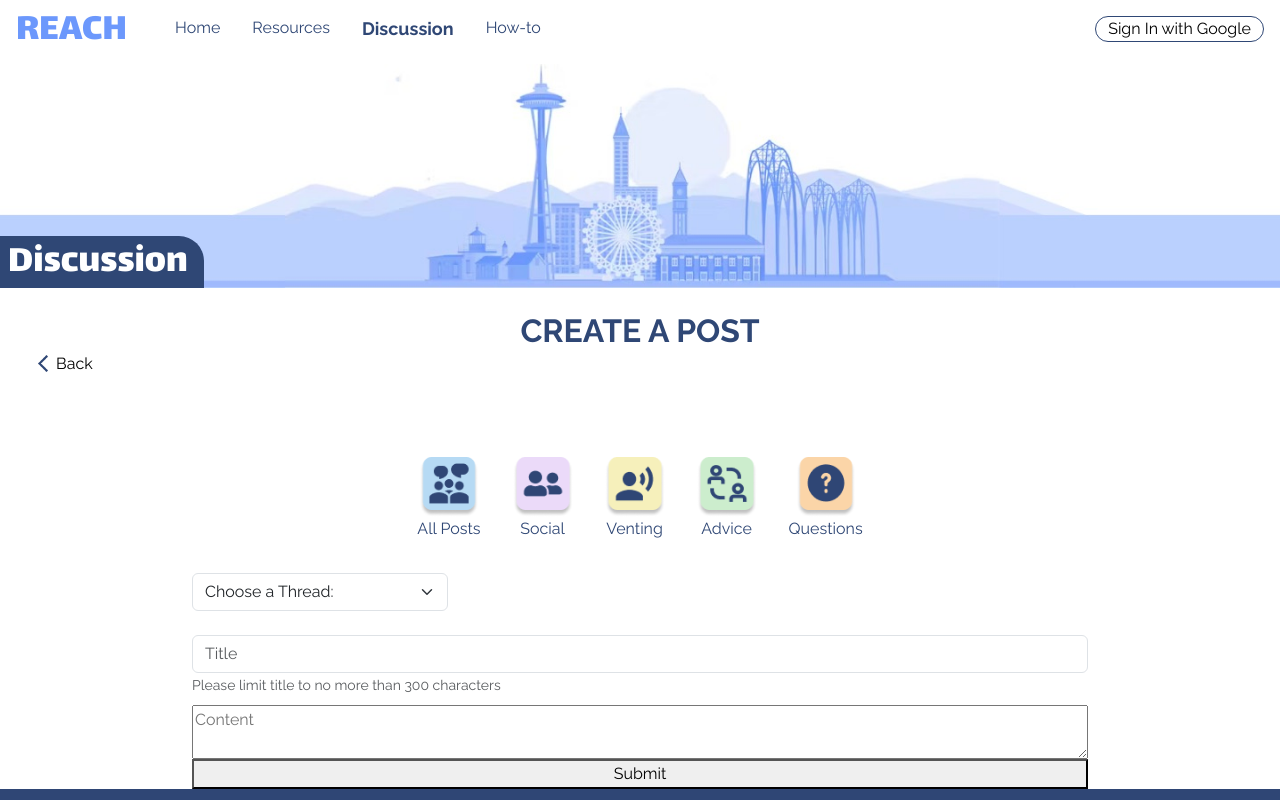
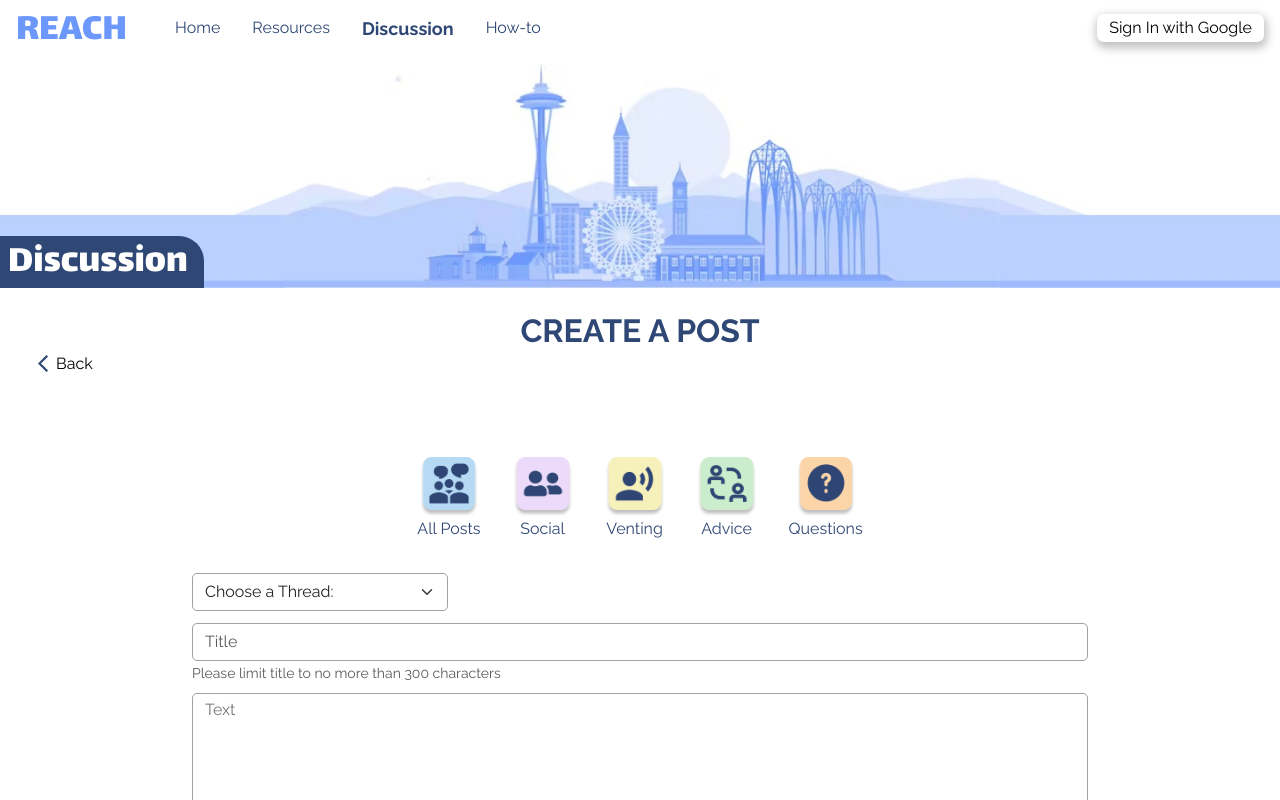
Before and after one commit to madiwake/INFO490-491-Capstone, a React (Create React App) app: page /create-discussion-post in a window 1280 px wide. Shown: the top 800 px of the page. Built offline with nearby package versions, Linux system fonts and the light colour scheme; no server answers.

Commit message:
finished create post page, working on discussion page

```diff
--- a/src/components/CreateDiscussionPostPage.js
+++ b/src/components/CreateDiscussionPostPage.js
@@ -77,7 +77,7 @@ export default function CreateDiscussionPostPage(props){
                             aria-label="choose a thread"
                             id="category"
                         >
-                            <option>Choose a Thread:</option>
+                            <option className="postForm-category-placeholder">Choose a Thread:</option>
                             <option value="social">Social</option>
                             <option value="Venting">Venting</option>
                             <option value="Advice">Advice</option>
@@ -91,20 +91,21 @@ export default function CreateDiscussionPostPage(props){
                                 id="title"
                                 placeholder="Title"
                                 maxLength={300}
+                                className="postForm-title-textBox"
                             />
                             <Form.Text id="title">Please limit title to no more than 300 characters</Form.Text>
                         </Form.Group>
                         <textarea
                             name="content"
                             id="content"
-                            placeholder="Content"
+                            placeholder="Text"
                             className="postForm-content"
                         ></textarea>
                         <button
                             className="create-post-button"
                             type="submit"
                         >
-                            Submit
+                            Post
                         </button>
                     </Form>
 
--- a/src/components/DiscussionForumPage.js
+++ b/src/components/DiscussionForumPage.js
@@ -81,43 +81,6 @@ const DiscussionForumPage = (props) => {
     const date = new Date(timestamp);
     return `${date.toLocaleDateString()} ${date.toLocaleTimeString()}`;
   };
-
-  // const handleSubmit = async (e) => {
-  //   e.preventDefault();
-  //   const title = e.target.title.value;
-  //   const content = e.target.content.value;
-  //   const category = e.target.category.value;
-  //   const timestamp = Date.now();
-
-  //   try {
-  //     const docRef = await addDoc(collection(props.firestore, 'forumposts'), {
-  //       title,
-  //       content,
-  //       category,
-  //       timestamp,
-  //       userId: user?.uid,
-  //       likes: 0 // Initialize likes count
-  //     });
-
-  //     const newPost = {
-  //       id: docRef.id,
-  //       title,
-  //       content,
-  //       category,
-  //       timestamp,
-  //       userId: user?.uid,
-  //       likes: 0, // Initialize likes count
-  //       likedByUser: false // Initialize likedByUser field
-  //     };
-
-  //     setPosts(prevPosts => [...prevPosts, newPost]);
-
-  //     e.target.reset();
-  //     // setShowCreatePost(false); replace with navigate back to discussion page
-  //   } catch (error) {
-  //     console.error("Error adding document: ", error);
-  //   }
-  // };
 
   const handleLike = async (postId) => {
     try {
@@ -301,18 +264,7 @@ const DiscussionForumPage = (props) => {
               currentCategory
             }
           </h3>
-          {user === null ?
-            <div>
-              <button
-                onClick={googleSignIn}
-                alt="sign in with google"
-                type="button"
-                className="signinToCreatePost-button"
-              >
-                Sign in to Post
-              </button>
-            </div>
-          :
+          {user !== null &&
             <div>
               {!showCreatePost && (
                 <div>
@@ -321,35 +273,16 @@ const DiscussionForumPage = (props) => {
                     onClick={() => navigate("/create-discussion-post")}
                   >
                     Create Post
+                    <img src="./img/create-icon.png" alt="a blue plus icon"/>
                   </button>
                 </div>
               )}
-              {/* {showCreatePost && (
-                <div className="input">
-                  <form onSubmit={handleSubmit}>
-                    <div>
-                      <input type="text" name="title" placeholder="Title" required />
-                    </div>
-                    <div>
-                      <textarea name="content" placeholder="Content" required></textarea>
-                    </div>
-                    <div>
-                      <label htmlFor="category">Select Category:</label>
-                      <select id="category" name="category">
-                        <option value="Social">Social</option>
-                        <option value="Venting">Venting</option>
-                        <option value="Advice">Advice</option>
-                        <option value="Questions">Questions</option>
-                      </select>
-                    </div>
-                    <button className={"create-post-button"} type="submit">Submit</button>
-                  </form>
-                </div>
-              )} */}
             </div>
           }
         </div>
-        <p>All posts are anonymous! Even if you are logged in, you can feel comfortable posting and commenting without people knowing it's you. You are free to disclose your name within your post or reply, but you don't have too!</p>
+        {user === null && <p className="forumNotice">You must be signed in to post.</p>}
+        <p className="forumNotice anonNotice">All posts are anonymous!</p>
+        <small className="forumNotice"> Even if you are logged in, you can feel comfortable posting and commenting without people knowing it's you. You are free to disclose your name within your post or reply, but you don't have too!</small>
         <div className="body-posts">
           <div className="allforumCards">
             {posts.map((post, index) => (
@@ -367,17 +300,14 @@ const DiscussionForumPage = (props) => {
                 </button>
                 <div className="forumCard-post-container">
                   <div className="textSection">
-                    <div className="title-and-category">
-                      <div className="category-icon">
-                        {post.category === "Social" && <img src="/img/social-discussion-icon.png" alt="Social" />}
-                        {post.category === "Venting" && <img src="/img/venting-discussion-icon.png" alt="Venting" />}
-                        {post.category === "Advice" && <img src="/img/advice-discussion-icon.png" alt="Advice" />}
-                        {post.category === "Questions" && <img src="/img/question-discussion-icon.png" alt="Questions" />}
+                    <div className="forumCard-textSection-header-container">
+                      <div className="forumCard-textSection-header">
+                        <h3>{post.title}</h3>
+                        <p className={`forumCard-categoryTag ${post.category}`}>{post.category}</p>
                       </div>
-                      <h3>{post.title}</h3>
+                      <small>Posted on: {formatTimestamp(post.timestamp)}</small>
                     </div>
                     <p>{post.content}</p>
-                    <p>Posted on: {formatTimestamp(post.timestamp)}</p>
                   </div>
                   <div className="textSection-buttons">
                     <button
--- a/src/css/createDiscussionPostPageStyling.css
+++ b/src/css/createDiscussionPostPageStyling.css
@@ -57,10 +57,45 @@
 .createPostPage .postForm-category {
     width: 20vw;
     min-width: 200px;
-    margin-bottom: 1rem;
+    margin-bottom: .25rem;
 }
 .createPostPage .postForm-title,
 .createPostPage .postForm-content {
     width: 70vw;
     margin-top: .5rem;
 }
+
+.createPostPage .postForm-category,
+.createPostPage .postForm-title-textBox,
+.createPostPage .postForm-content {
+    border: 1px solid #a1a1a1;
+    border-radius: 5px;
+}
+.createPostPage .postForm-category:focus,
+.createPostPage .postForm-title-textBox:focus,
+.createPostPage .postForm-content:focus,
+.createPostPage .postForm-category:focus-visible,
+.createPostPage .postForm-title-textBox:focus-visible,
+.createPostPage .postForm-content:focus-visible {
+    border: 1px solid #6C98FC;
+    box-shadow: 0 .025rem 0 .1rem rgb(108,152,252,.25);
+    outline: none;
+}
+
+.createPostPage .postForm-content {
+    height: 200px;
+    margin-bottom: 1rem;
+    padding: .25rem .75rem;
+}
+
+.createPostPage .create-post-button {
+    background-color: #7099F8;
+    color: #FFFFFF;
+    font-weight: 600;
+    border: none;
+    border-radius: 20px;
+    width: fit-content;
+    padding: .5rem 1.5rem;
+    align-self: flex-end;
+    margin-bottom: 3rem;
+}
--- a/src/css/forumPageStyling.css
+++ b/src/css/forumPageStyling.css
@@ -34,6 +34,8 @@
     display: flex;
     flex-direction: row;
     align-items: center;
+    justify-content: space-between;
+    margin: 0;
 }
 .forumPage .body-postHeader h3 {
     padding: 0;
@@ -45,7 +47,14 @@
     border: 1px solid #2F4775;
     border-radius: 20px;
     padding: 0 .75rem;
-    margin: 0 1rem;
+    margin: 0 1rem .75rem 1rem;
+}
+.forumPage .forumNotice {
+    margin-bottom: .5rem;
+    padding: 0;
+}
+.forumPage .forumNotice.anonNotice {
+    margin: 0;
 }
 
 .forumPage .body .allforumCards {
@@ -63,8 +72,7 @@
     max-width: 80rem;
     margin: 1.25rem 0;
     border-radius: 15px;
-    box-shadow: 8px 8px 20px 5px rgba(0, 0, 0, 0.25);
-    border: 1px solid #a1a1a1;
+    box-shadow: 0 0 20px 2px rgba(0, 0, 0, 0.2);
 }
 
 .forumPage .textSection {
@@ -95,23 +103,50 @@
     margin-left: .75rem;
 }
 
-
-.forumPage .textSection h3 {
+.forumPage .forumCard-textSection-header {
     margin-right: 48px;
+    display: flex;
+    flex-direction: row;
+    flex-wrap: wrap;
+    align-items: center;
+}
+.forumPage .forumCard-textSection-header h3 {
+    margin: 0;
+    margin-right: .75rem;
+}
+.forumPage .forumCard-categoryTag {
+    margin: 0;
+    border-radius: 20px;
+    padding: 0 .5rem;
+}
+.forumPage .forumCard-categoryTag.Social {
+    background-color: #E4D7FF;
+    border: 1px solid #9566F6;
+}
+.forumPage .forumCard-categoryTag.Venting {
+    background-color: #F6F0BB;
+    border: 1px solid #C9BB3E;
+}
+.forumPage .forumCard-categoryTag.Advice {
+    background-color: #CCEDCD;
+    border: 1px solid #50A453;
+}
+.forumPage .forumCard-categoryTag.Questions {
+    background-color: #FBD5A8;
+    border: 1px solid #F69825;
 }
 
 .forumPage .forumCard-post-container {
     border-radius: 15px;
     width: inherit;
-    box-shadow: 4px 4px 10px 2px rgba(0, 0, 0, 0.25);
     padding: 1.5rem 1.5rem 1rem 1.5rem;
+    box-shadow: 0 6px 10px -5px rgba(0, 0, 0, 0.25);
 }
 
 .forumPage .forumCard-reply-container {
     width: 100%;
     padding: 1.5rem 1.5rem .5rem 1.5rem;
     border-radius: 15px;
-    box-shadow: 0 4px 2px -1px rgba(0, 0, 0, 0.25);
 }
 
 .forumPage .forumCard-likeButton {
@@ -138,6 +173,8 @@
     flex-direction: column;
     width: 100%;
     padding: 0 1.5rem 1rem 1.5rem;
+    border-radius: 15px;
+    box-shadow: 0 6px 10px -5px rgba(0, 0, 0, 0.25);
 }
 .forumPage .replyBox-textArea {
     margin-top: 1.5rem;
@@ -152,6 +189,7 @@
     border: 1px solid #2F4775;
     border-radius: 25px;
     margin-top: .75rem;
+    padding: 0 .75rem;
     align-self: flex-end;
 }
 
@@ -201,6 +239,13 @@
     width: 80%;
 }
 
+.forumPage .body-searchBar:focus,
+.forumPage .body-searchBar:focus-visible {
+    border: 1px solid #6C98FC;
+    box-shadow: 0 .025rem 0 .1rem rgb(108,152,252,.25);
+    outline: none;
+}
+
 .forumPage .singleTagButton {
     background-color: transparent;
     border: none;
@@ -233,10 +278,26 @@
 }
 
 .forumPage .create-post-button {
-    background-color: transparent;
-    border: 2px solid #2F4775;
-    border-radius: 25px;
-    padding: 0 .5rem;
+    display: flex;
+    flex-direction: row;
+    justify-content: center;
+    align-items: center;
+    background-color: white;
+    box-shadow: 1px 4px 10px 2px rgba(0, 0, 0, 0.25);
+    border: none;
+    border-radius: 7px;
+    padding: .25rem .75rem;
+}
+.forumPage .create-post-button img {
+    width: 20px;
+    margin-left: .25rem;
+}
+.forumPage .signinToCreatePost-button {
+    background-color: white;
+    box-shadow: 1px 4px 10px 2px rgba(0, 0, 0, 0.25);
+    border: none;
+    border-radius: 7px;
+    padding: .25rem .75rem;
 }
 
 
--- a/src/css/navigation.css
+++ b/src/css/navigation.css
@@ -43,10 +43,11 @@ div.howToPage .navigation-header .FAQ-link .navBar-menu-item-link {
 }
 
 .navigation-header .sign-in-button {
-    background-color: transparent;
-    border: 1px solid #2F4775;
-    border-radius: 25px;
-    padding: 0 .75rem;
+    background-color: white;
+    box-shadow: 1px 4px 10px 2px rgba(0, 0, 0, 0.25);
+    border: none;
+    border-radius: 7px;
+    padding: .125rem .75rem;
     margin-bottom: 1rem;
     margin-right: 1rem;
     margin: 0 1rem 1rem 2.5rem;
```
Also changed, not shown: public/img/create-icon.png (added), public/img/plus-icon.png (added).
